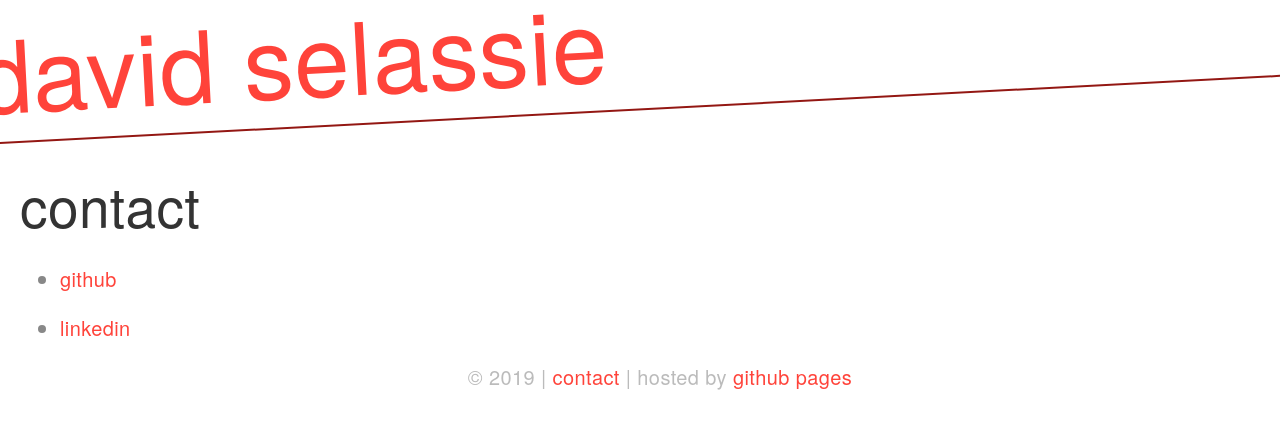
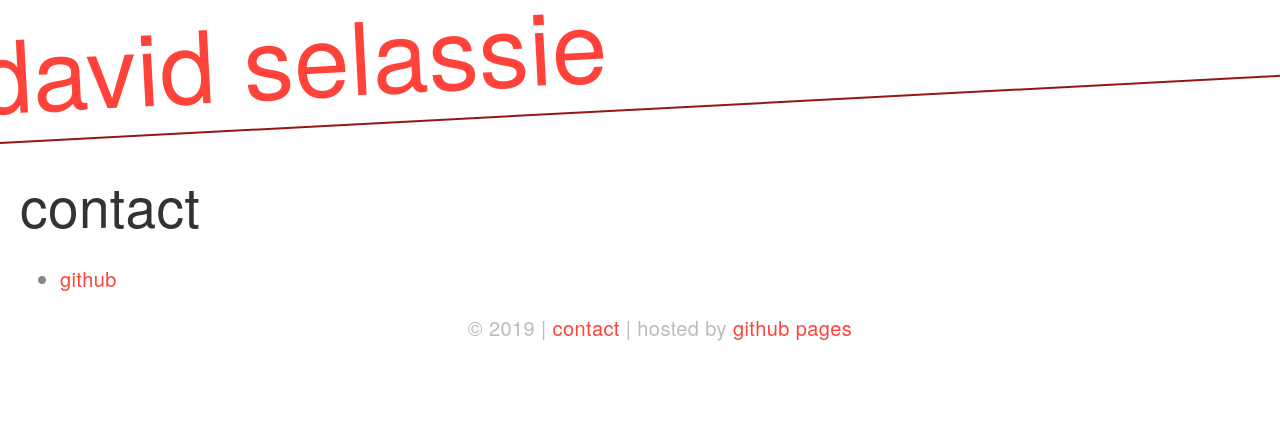
Before and after one commit to selassid/selassid.github.io, a Jekyll site: the page built from contact.md, in a window 1280 px wide. Shown: the top 429 px of the page. Built offline with Jekyll 4.4.1, drawn with Linux system fonts in a browser that asks for light colours.

Commit message:
Updates contact

```diff
--- a/contact.md
+++ b/contact.md
@@ -2,5 +2,4 @@
 title: contact
 layout: post
 ---
-* [github](https://github.com/selassid/)
-* [linkedin](https://www.linkedin.com/in/selassid/)
+* [github](https://github.com/davidselassie/)
```
